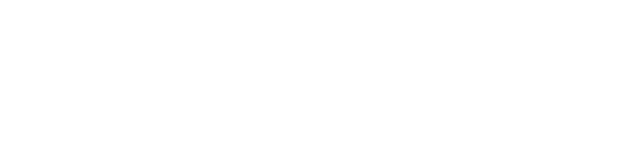
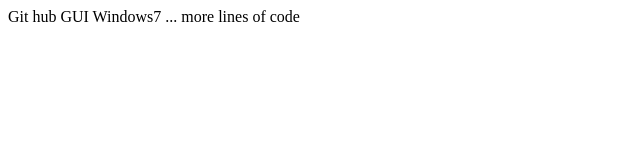
Before and after one commit to serg08080/Simple_Project2, a plain HTML site: page WebContent/index.html in a window 1280 px wide. Shown: the whole page, without its empty margins (0-640 px from the left). Drawn offline with Linux system fonts and the light colour scheme.

Commit message:
file has been modified

```diff
--- a/WebContent/index.html
+++ b/WebContent/index.html
@@ -5,6 +5,8 @@
 <title>Insert title here</title>
 </head>
 <body>
+	Git hub GUI Windows7
 
+	... more lines of code
 </body>
 </html>
```
